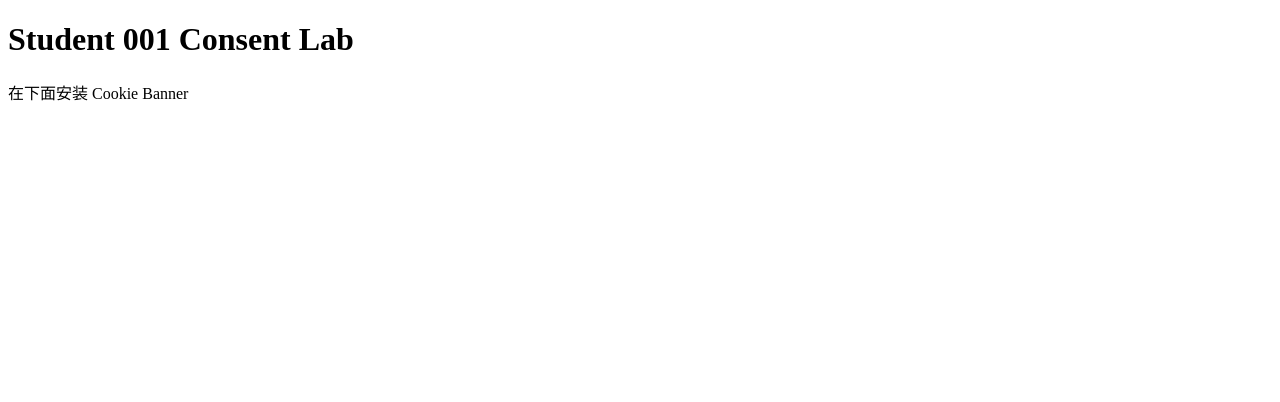
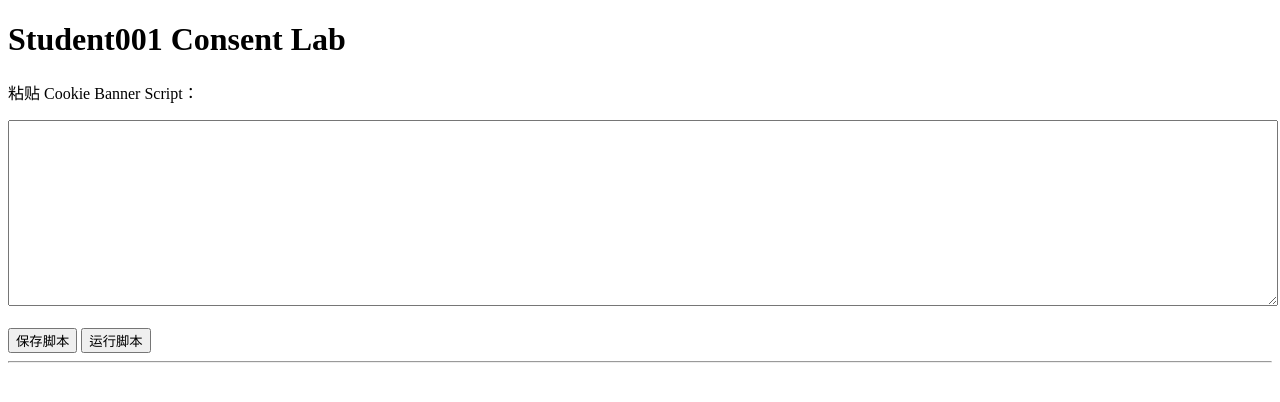
Before and after one commit to Echo021/privacy-lab, a plain HTML site: page student001/index.html in a window 1280 px wide. Drawn offline with Linux system fonts and the light colour scheme.

Commit message:
add student labs

```diff
--- a/student001/index.html
+++ b/student001/index.html
@@ -1,15 +1,113 @@
 <!DOCTYPE html>
 <html>
 <head>
+    <meta charset="utf-8">
     <title>Student001 Consent Lab</title>
 </head>
 <body>
 
-<h1>Student 001 Consent Lab</h1>
+<h1>Student001 Consent Lab</h1>
 
-<p>在下面安装 Cookie Banner</p>
+<p>粘贴 Cookie Banner Script：</p>
 
-<!-- CMP SCRIPT HERE -->
+<textarea id="scriptInput"
+          style="width:100%;height:180px;"></textarea>
+
+<br><br>
+
+<button onclick="saveScript()">
+保存脚本
+</button>
+
+<button onclick="runScript()">
+运行脚本
+</button>
+
+<hr>
+
+<div id="scriptContainer"></div>
+
+<script>
+
+const STORAGE_KEY = "student001_cmp";
+
+window.onload = function() {
+
+    const saved =
+        localStorage.getItem(STORAGE_KEY);
+
+    if(saved){
+
+        document.getElementById(
+            "scriptInput"
+        ).value = saved;
+
+    }
+
+}
+
+function saveScript(){
+
+    const code =
+        document.getElementById(
+            "scriptInput"
+        ).value;
+
+    localStorage.setItem(
+        STORAGE_KEY,
+        code
+    );
+
+    alert("已保存");
+
+}
+
+function runScript(){
+
+    const code =
+        document.getElementById(
+            "scriptInput"
+        ).value;
+
+    const container =
+        document.getElementById(
+            "scriptContainer"
+        );
+
+    container.innerHTML = "";
+
+    const temp =
+        document.createElement("div");
+
+    temp.innerHTML = code;
+
+    const scripts =
+        temp.querySelectorAll("script");
+
+    scripts.forEach(oldScript => {
+
+        const newScript =
+            document.createElement("script");
+
+        [...oldScript.attributes]
+        .forEach(attr => {
+            newScript.setAttribute(
+                attr.name,
+                attr.value
+            );
+        });
+
+        newScript.text =
+            oldScript.text;
+
+        document.body.appendChild(
+            newScript
+        );
+
+    });
+
+}
+</script>
 
 </body>
 </html>
```
